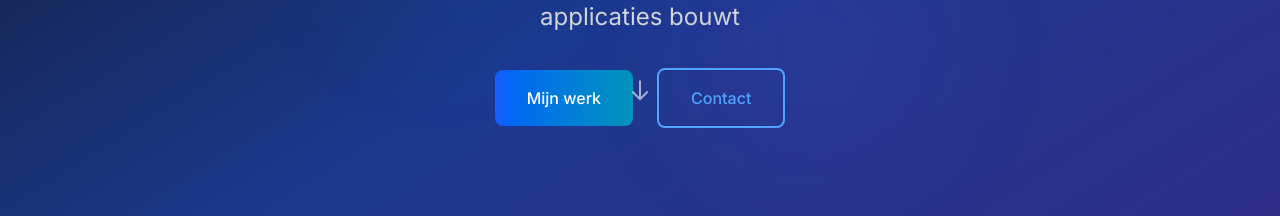
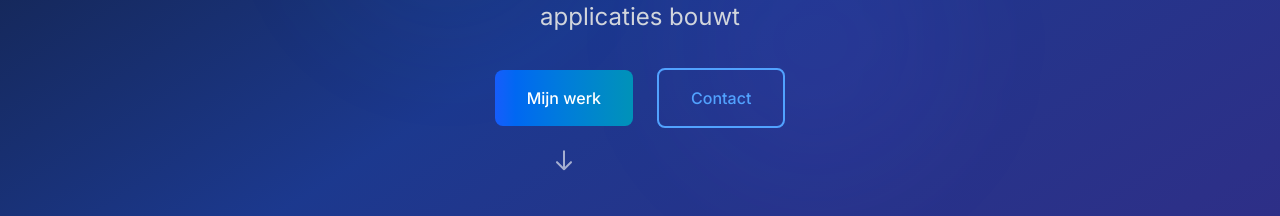
Before and after one commit to ArashMahdawi/portfolio, a Next.js app: page / in a window 1280 px wide. Shown: the part 414-630 px from the top of the page. Built offline with nearby package versions, Linux system fonts and the light colour scheme.

Commit message:
Hero scroll indicator gefixed

```diff
--- a/src/components/sections/Hero.tsx
+++ b/src/components/sections/Hero.tsx
@@ -5,7 +5,7 @@ import { motion } from 'framer-motion'
 export default function Hero() {
   return (
     <section id="home" className="min-h-screen flex items-center justify-center bg-gradient-to-br from-slate-900 via-blue-900 to-indigo-900 relative w-full">
-  {/* Animated background elements - maak ze smaller */}
+      {/* Animated background elements */}
       <div className="absolute inset-0 overflow-hidden">
         <div className="absolute top-1/4 left-1/4 w-48 h-48 sm:w-64 sm:h-64 bg-blue-500/10 rounded-full blur-3xl animate-pulse"></div>
         <div className="absolute bottom-1/4 right-1/4 w-56 h-56 sm:w-72 sm:h-72 bg-indigo-500/10 rounded-full blur-3xl animate-pulse delay-1000"></div>
@@ -18,7 +18,6 @@ export default function Hero() {
           transition={{ duration: 0.8 }}
         >
           <motion.h1
-            // Verbeterde responsive tekst groottes:
             className="text-4xl sm:text-5xl md:text-6xl lg:text-7xl font-bold text-white mb-6 leading-tight"
             initial={{ opacity: 0, y: 30 }}
             animate={{ opacity: 1, y: 0 }}
@@ -37,7 +36,6 @@ export default function Hero() {
         </motion.div>
 
         <motion.p
-          // Verbeterde responsive tekst:
           className="text-lg sm:text-xl md:text-2xl text-gray-300 mb-8 max-w-2xl mx-auto leading-relaxed"
           initial={{ opacity: 0, y: 30 }}
           animate={{ opacity: 1, y: 0 }}
@@ -52,27 +50,20 @@ export default function Hero() {
           animate={{ opacity: 1, y: 0 }}
           transition={{ duration: 0.8, delay: 0.6 }}
         >
+          {/* Mijn werk knop met scroll indicator */}
+          <motion.div className="relative">
             <motion.a
               href="#projects"
-    className="bg-gradient-to-r from-blue-600 to-cyan-600 text-white px-8 py-4 rounded-lg font-medium"
+              className="bg-gradient-to-r from-blue-600 to-cyan-600 text-white px-8 py-4 rounded-lg font-medium block"
               whileHover={{ scale: 1.05, y: -2 }}
               whileTap={{ scale: 0.95 }}
             >
               Mijn werk
             </motion.a>
-  <motion.a
-    href="#contact"
-    className="border-2 border-blue-400 text-blue-400 px-8 py-4 rounded-lg font-medium"
-    whileHover={{ scale: 1.05, y: -2 }}
-    whileTap={{ scale: 0.95 }}
-  >
-    Contact
-  </motion.a>
-</motion.div>
 
-        {/* Scroll indicator */}
+            {/* Scroll indicator - altijd onder "Mijn werk" knop */}
             <motion.div
-          className="absolute bottom-8 left-1/2 transform -translate-x-1/2"
+              className="absolute top-full mt-4 left-1/2 transform -translate-x-1/2"
               initial={{ opacity: 0 }}
               animate={{ opacity: 1 }}
               transition={{ duration: 1, delay: 1 }}
@@ -87,6 +78,17 @@ export default function Hero() {
                 </svg>
               </motion.div>
             </motion.div>
+          </motion.div>
+
+          <motion.a
+            href="#contact"
+            className="border-2 border-blue-400 text-blue-400 px-8 py-4 rounded-lg font-medium"
+            whileHover={{ scale: 1.05, y: -2 }}
+            whileTap={{ scale: 0.95 }}
+          >
+            Contact
+          </motion.a>
+        </motion.div>
       </div>
     </section>
   )
```
Lines whose indentation alone changed are shown as unchanged.
